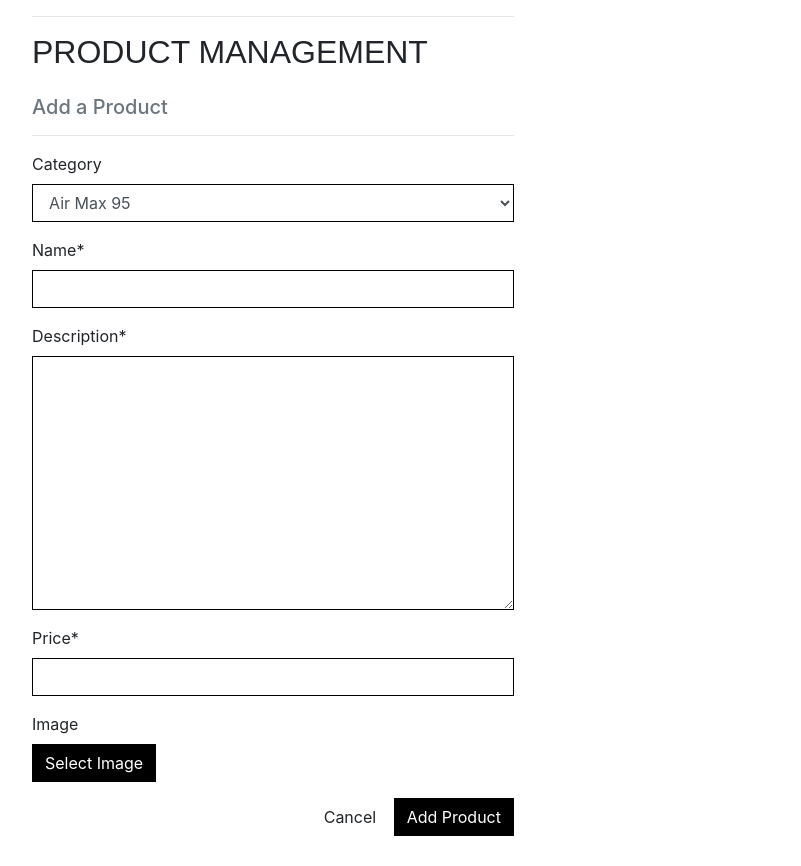
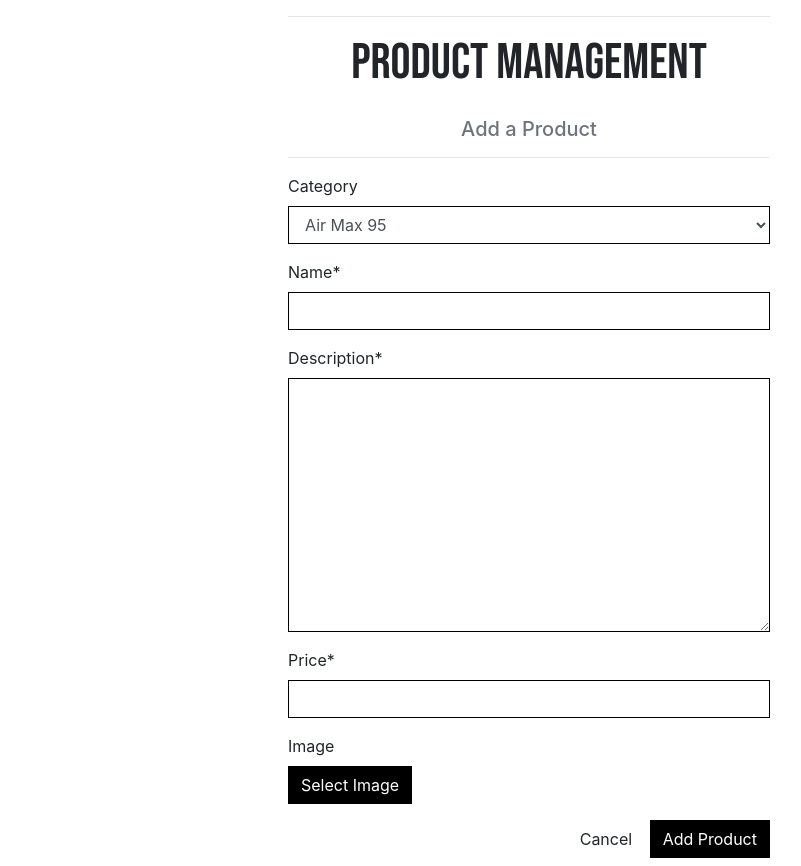
Before and after one commit to Jordan094/swoosh-source, a Django app: page /products/add/ in a window 1280 px wide. Shown: the part 181-1047 px from the top of the page, without its empty margins (111-912 px from the left). Before the commit the page ends 1017 px from the top, so only its background shows below. Run offline with Django 3.2, Linux system fonts and the light colour scheme; the visitor is signed in with stand-in values (Sample User, id 1); data comes from the database, SQL or seed files in the repository; some libraries are stand-ins or nearby versions.

Commit message:
Added styling to product management page

```diff
--- a/products/templates/products/add_product.html
+++ b/products/templates/products/add_product.html
@@ -12,16 +12,16 @@
 {% block content %}
     <div class="overlay"></div>
     <div class="container">
-        <div class="row">
+        <div class="row justify-content-center">
             <div class="col-12 col-md-6">
                 <hr>
-                <h2 class="logo-font mb-4">Product Management</h2>
-                <h5 class="text-muted">Add a Product</h5>
+                <h2 class="logo-font mb-4 text-center product-font">Product Management</h2>
+                <h5 class="text-muted text-center ">Add a Product</h5>
                 <hr>
             </div>
         </div>
 
-        <div class="row">
+        <div class="row justify-content-center">
             <div class="col-12 col-md-6">
                 <form method="POST" action="{% url 'add_product' %}" class="form mb-2" enctype="multipart/form-data">
                     {% csrf_token %}
```
